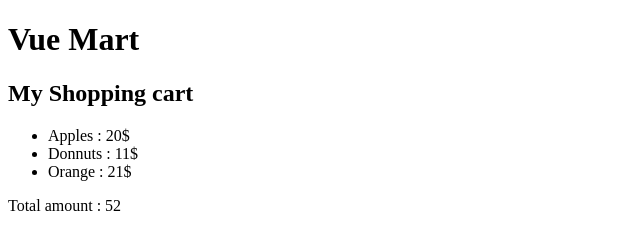
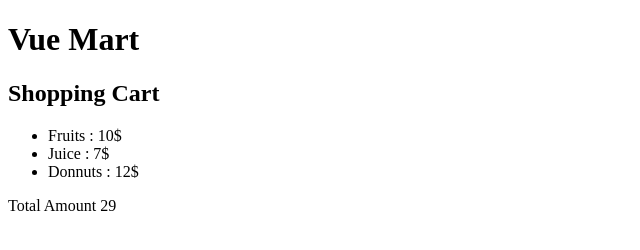
Before and after one commit to Optimus-ged/vue_js_trainings, a plain HTML site: page index.html in a window 1280 px wide. Shown: the whole page, without its empty margins (0-640 px from the left). Drawn offline with nearby package versions, Linux system fonts and the light colour scheme.

Commit message:
repetition on Shopping cart Array

```diff
--- a/index.html
+++ b/index.html
@@ -10,13 +10,13 @@
 <body>
     <div id="app">
         <h1>Vue Mart</h1>
-        <h2>My Shopping cart</h2>
+        <h2>Shopping Cart</h2>
         <ul>
             <li v-for="item in shoppingCart">
                 {{ item.label }} : {{ item.cost }}$
             </li>
         </ul>
-        <p>Total amount : {{ totalAmount }}</p>
+        <p>Total Amount {{ totalAmaount }}</p>
     </div>
     <script src="https://cdn.jsdelivr.net/npm/vue@2.6.12/dist/vue.js"></script>
     <script>
@@ -25,24 +25,24 @@
             data: {
                 shoppingCart: [
                     {
-                        label: "Apples",
-                        cost: 20,
-                        url: "/Apples.html"
+                        label: "Fruits",
+                        cost: 10,
+                        url: "/Fruits.html"
+                    },
+                    {
+                        label: "Juice",
+                        cost: 7,
+                        url: "/juice.html"
                     },
                     {
                         label: "Donnuts",
-                        cost: 11,
+                        cost: 12,
                         url: "/Donnuts.html"
-                    },
-                    {
-                        label: "Orange",
-                        cost: 21,
-                        url: "/Orange.html"
                     }
                 ]
             },
-            computed : {
-                totalAmount() {
+            computed: {
+                totalAmaount() {
                     let total = 0;
                     this.shoppingCart.forEach(item => {
                         total += item.cost
```
